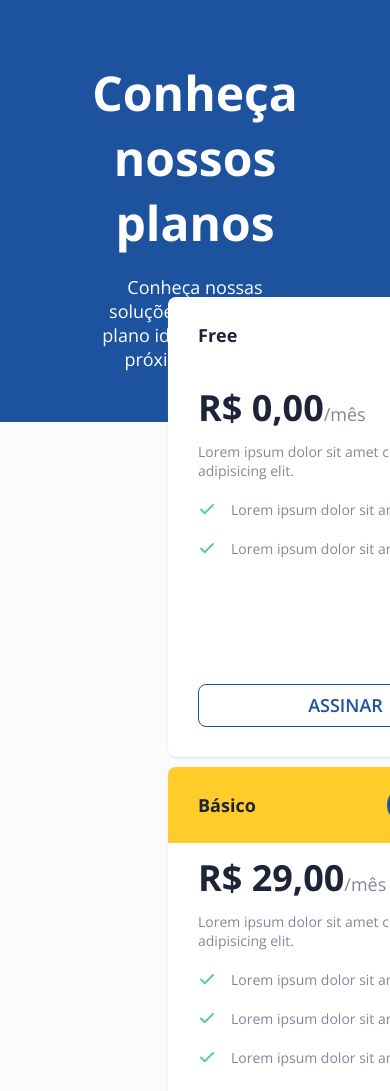
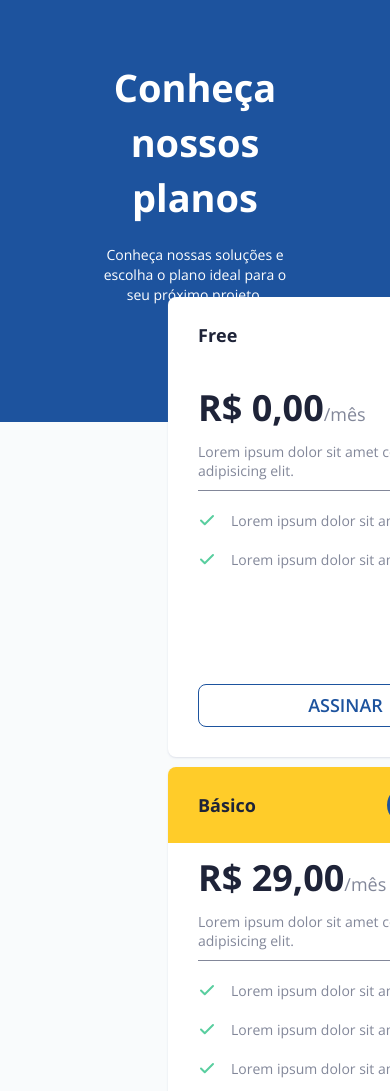
Before and after one commit to ericahanemann/pricing-table, a plain HTML site: page index.html in a window 390 px wide. Shown: the top 1091 px of the page. Drawn offline with nearby package versions, Linux system fonts and the light colour scheme.

Commit message:
project finished

```diff
--- a/index.html
+++ b/index.html
@@ -28,6 +28,7 @@
                     <div class="plan-description">
                         <p><span>R$ 0,00</span>/mês</p>
                         <p>Lorem ipsum dolor sit amet consectetur adipisicing elit.</p>
+                        <div class="divider"></div>
 
                         <div class="description-item">
                             <img src="src/images/check.svg" alt="Check símbolo">
@@ -58,6 +59,7 @@
                     <div class="plan-description">
                         <p><span>R$ 29,00</span>/mês</p>
                         <p>Lorem ipsum dolor sit amet consectetur adipisicing elit.</p>
+                        <div class="divider"></div>
 
                         <div class="description-item">
                             <img src="src/images/check.svg" alt="Check símbolo">
@@ -92,6 +94,7 @@
                     <div class="plan-description">
                         <p><span>R$ 59,00</span>/mês</p>
                         <p>Lorem ipsum dolor sit amet consectetur adipisicing elit.</p>
+                        <div class="divider"></div>
 
                         <div class="description-item">
                             <img src="src/images/check.svg" alt="Check símbolo">
--- a/src/css/responsive.css
+++ b/src/css/responsive.css
@@ -0,0 +1,11 @@
+@media (max-width: 770px) {
+    header h1 {
+        font-size: 38px;
+        line-height: 55px;
+    }
+
+    header p {
+        font-size: 14px;
+        line-height: 20px;
+    }
+}
--- a/src/css/style.css
+++ b/src/css/style.css
@@ -130,6 +130,12 @@ main #plans {
     padding: 0 30px;
 }
 
+.plan-template .plan-description .divider {
+    height: 1px;
+    background-color: var(--gray);
+    margin-bottom: 10px;
+}
+
 .plan-template .plan-description .description-item {
     display: flex;
     gap: 15px;
```
